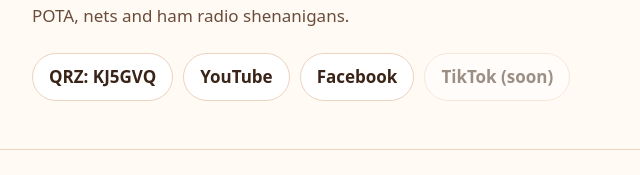
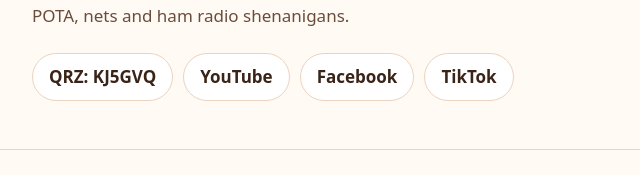
Before and after one commit to RawHamRadio/rawham-lite-logger, a plain HTML site: page index.html in a window 1280 px wide. Shown: the part 3204-3379 px from the top of the page, 138-778 px from the left. Drawn offline with Linux system fonts and the light colour scheme.

Commit message:
Find me: TikTok @therawham
Co-Authored-By: Claude Opus 5.5 <noreply@anthropic.com>
Claude-Session: https://claude.ai/code/session_01SRUZNvmx9bVMvu5ZM5rcf5

```diff
--- a/index.html
+++ b/index.html
@@ -306,8 +306,7 @@
       <a href="https://www.qrz.com/db/KJ5GVQ">QRZ: KJ5GVQ</a>
       <a href="https://www.youtube.com/@KJ5GVQTheRawHam">YouTube</a>
       <a href="https://www.facebook.com/profile.php?id=61573811702511">Facebook</a>
-      <!-- TODO: TikTok link once the handle is grabbed -->
-      <span class="soon">TikTok (soon)</span>
+      <a href="https://www.tiktok.com/@therawham">TikTok</a>
     </div>
   </div>
 </section>
```
